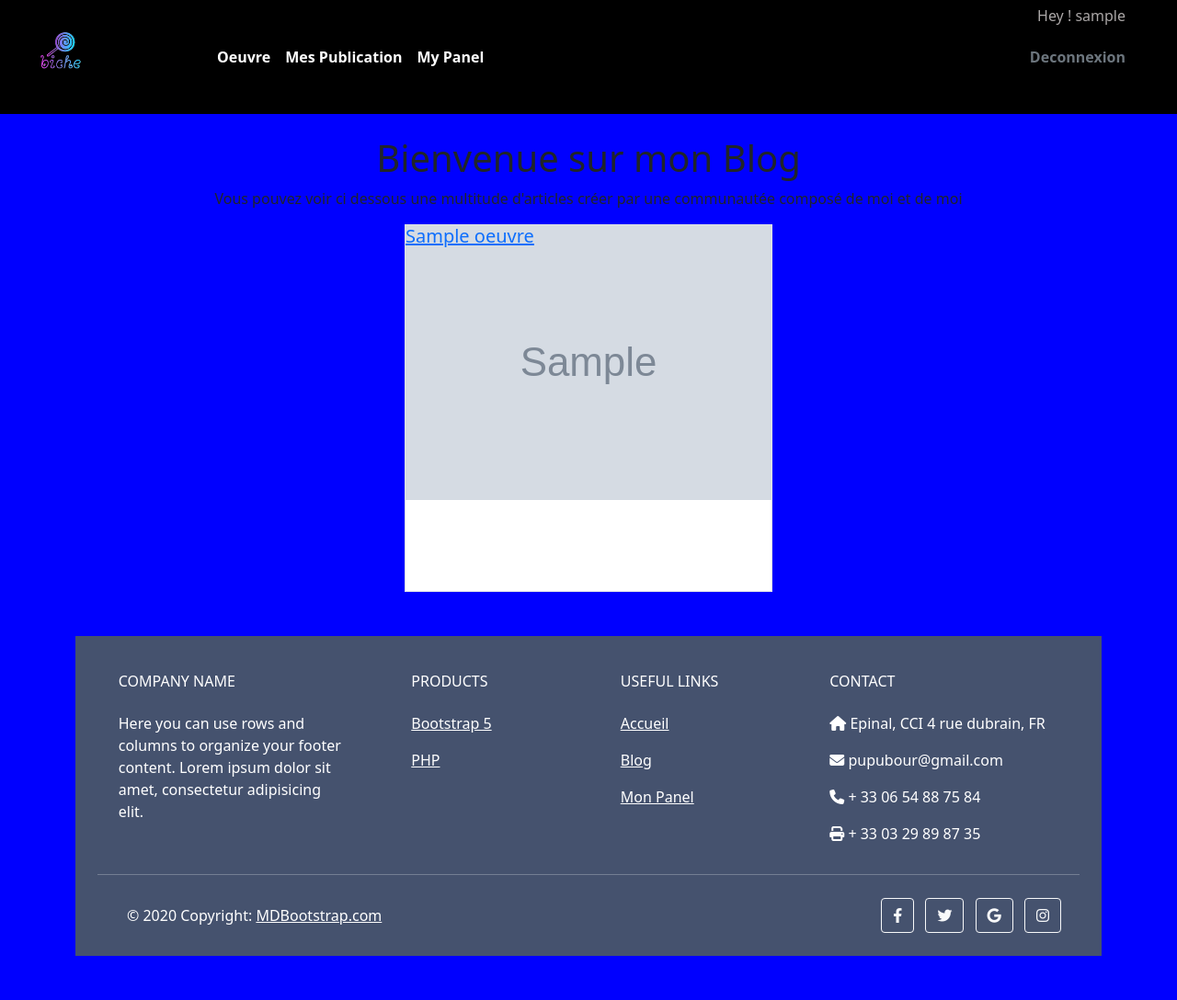
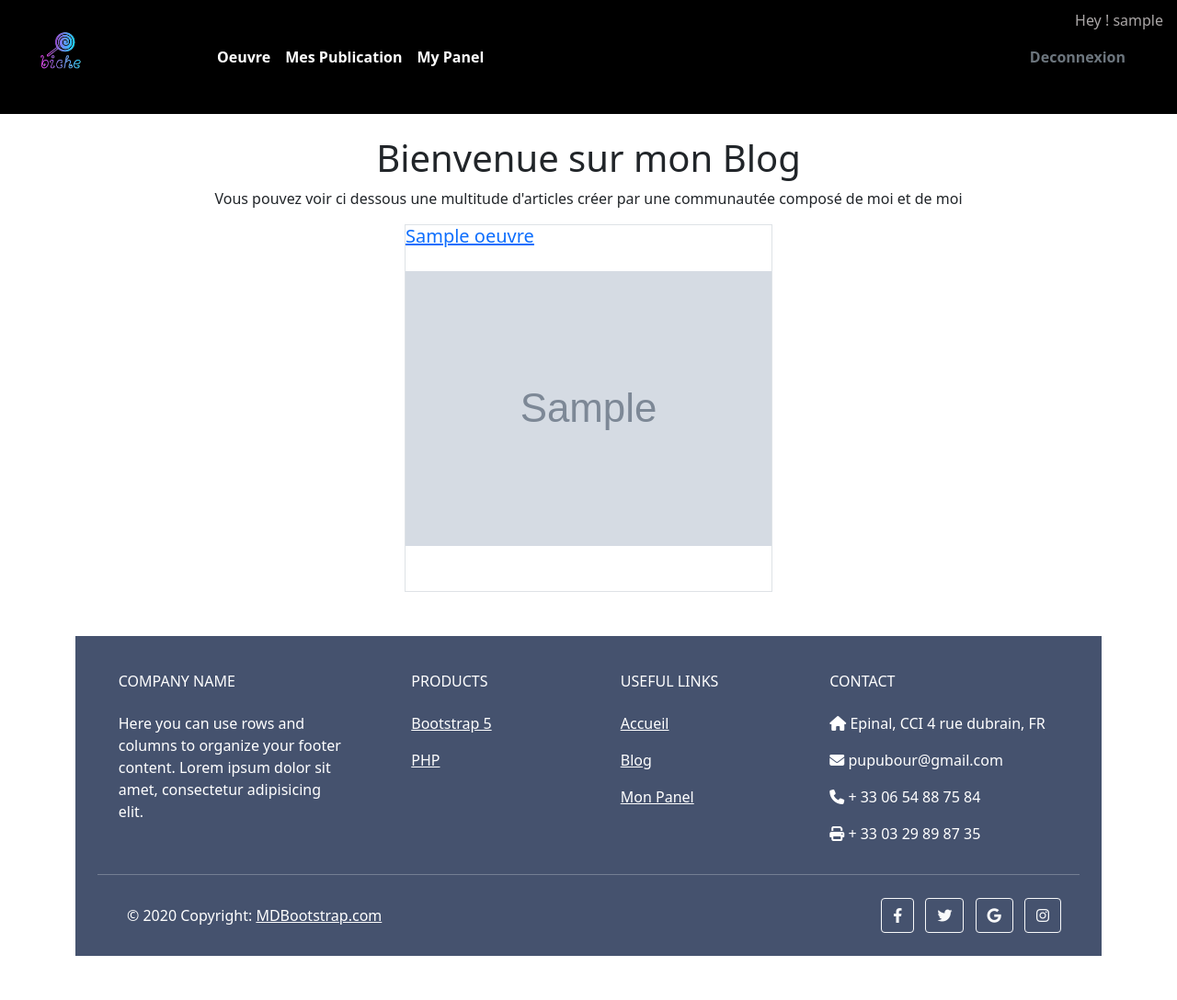
Before and after one commit to lens147/ProjetFinal, a PHP site: page /CCP/vue/test.card.php in a window 1280 px wide. Shown: the whole page at 92% size. Run offline with PHP 8.4, Linux system fonts and the light colour scheme; the visitor is signed in with stand-in values (Sample User, id 1); tables that the repository leaves empty or names only in its code hold one stand-in row (values such as "Sample post"); grey boxes marked "Sample" are stand-in pictures; some libraries are stand-ins or nearby versions.

Commit message:
pourquoi pas

```diff
--- a/assets/CSS/style.css
+++ b/assets/CSS/style.css
@@ -12,11 +12,21 @@
     margin-right: 40px;
 }
 .homepage{
-    background: #F4EDE8;
+    background: #3d3d3d;/* F4EDE8 */
 }
 .nameSpace{
     position: absolute;
-    top: 200px;
-    right: 0px;
-    color: #aba7a7 !important;
+    top: 10px;
+    right: 15px;
+    color: #aba7a7;/* aba7a7 */
 }
+.cardLeny{
+    filter: grayscale(80%);
+}
+.image{
+    background-position: center;
+    background-size: contain;
+    background-repeat: no-repeat;
+    width: 400px;
+    height: 400px;
+}
--- a/traitement/checkLogin.php
+++ b/traitement/checkLogin.php
@@ -8,7 +8,7 @@
 
     $hash = hash('sha1',$password);
 
-    $db = new Crud("mysql:host=localhost;dbname=projetfinal", "root", "");
+    $db = new Crud("mysql:host=localhost;dbname=projetfinal;charset=utf8mb4", "root", "");
 
     $users = $db->getdb();
 
--- a/traitement/comment.php
+++ b/traitement/comment.php
@@ -2,7 +2,7 @@
 
     include_once('./../services/crud.php');
 
-    $db = new Crud("mysql:host=localhost;dbname=projetfinal", "root", "");
+    $db = new Crud("mysql:host=localhost;dbname=projetfinal;charset=utf8mb4", "root", "");
 
     session_start();
 
--- a/traitement/confirmation.php
+++ b/traitement/confirmation.php
@@ -4,7 +4,7 @@
 
     $token_user = htmlspecialchars($_GET['id']);
 
-    $db = new Crud("mysql:host=localhost;dbname=projetfinal", "root", "");
+    $db = new Crud("mysql:host=localhost;dbname=projetfinal;charset=utf8mb4", "root", "");
 
     $users = $db->confirmation($token_user);
 
--- a/traitement/deleteArticle.php
+++ b/traitement/deleteArticle.php
@@ -2,7 +2,7 @@
 
     include_once('./../services/crud.php');
 
-    $db = new Crud("mysql:host=localhost;dbname=projetfinal", "root", "");
+    $db = new Crud("mysql:host=localhost;dbname=projetfinal;charset=utf8mb4", "root", "");
 
     $oeuvre_id = htmlspecialchars($_GET['id']);
 
--- a/traitement/envoiOeuvre.php
+++ b/traitement/envoiOeuvre.php
@@ -2,7 +2,7 @@
 
     include_once('./../services/crud.php');
 
-    $db = new Crud("mysql:host=localhost;dbname=projetfinal", "root", "");
+    $db = new Crud("mysql:host=localhost;dbname=projetfinal;charset=utf8mb4", "root", "");
 
     session_start();
 /*     $user = $db->getdb(); */
--- a/traitement/inscription.php
+++ b/traitement/inscription.php
@@ -37,14 +37,12 @@
     }
 
 
-    $number = rand(2, 99999999999);
-
-    $token = hash('sha1',$number);
+    $token = uniqid('', true);
 
 
     $hash = hash('sha1', $password);
 
-    $db = new Crud("mysql:host=localhost;dbname=projetfinal", "root", "");
+    $db = new Crud("mysql:host=localhost;dbname=projetfinal;charset=utf8mb4", "root", "");
 
     if ($password_good && $email_validator && $pseudo_regex && $password_regex && $lastname_regex && $name_regex){
 
--- a/vue/img.php
+++ b/vue/img.php
@@ -2,7 +2,7 @@
 
     include_once('./services/crud.php');
 
-    $db = new Crud("mysql:host=localhost;dbname=projetfinal", "root", "");
+    $db = new Crud("mysql:host=localhost;dbname=projetfinal;charset=utf8mb4", "root", "");
 
     $user = $db->getdb();
 
--- a/vue/layout/header.php
+++ b/vue/layout/header.php
@@ -9,10 +9,10 @@
 <header>
 
     <nav class="navbar navbar-expand-lg navbar-light bg-black">
+
         <?php
-            if(isset($connect)){echo '<p class="" style="color:#aba7a7; position:absolute; top:5px; right:56px;">Hey ! '.$_SESSION['pseudo'];'</p>';}
-            ?>
-
+            if(isset($connect)){echo '<p class="nameSpace" >Hey ! '.$_SESSION['pseudo'];'</p>';}
+        ?>
 
         <div class="container-fluid">
             <div>
--- a/vue/myPublication.php
+++ b/vue/myPublication.php
@@ -25,8 +25,8 @@
                 <?php  foreach($oeuvres as $oeuvre): ?>
                     <div class="col blog">
                         <div class="p-5">
-                            <div class="card h-100">
-                                <a class="btn btn-dark" href="./update?id=<?php echo $oeuvre['id_oeuvre']; ?>">
+                            <div class="card h-100 border-0 bg-dark shadow">
+                                <a class="btn text-light" href="./update?id=<?php echo $oeuvre['id_oeuvre']; ?>">
                                     <div class="card-body">
                                         <h2 class="card-title text-center text-capitalize"><?php echo $oeuvre['titre']; ?></h2>
                                         <p class="text-muted text-center"><img src="./assets/img/oeuvre/<?php echo $oeuvre['image']; ?>" alt="" width="100%"> </p>
--- a/vue/oeuvre.php
+++ b/vue/oeuvre.php
@@ -26,8 +26,8 @@
                 <?php  foreach($oeuvres as $oeuvre): ?>
                     <div class="col blog">
                         <div class="p-5">
-                            <div class="card h-100">
-                                <a class="btn btn-dark" href="./single?id=<?php echo $oeuvre['id_oeuvre']; ?>">
+                            <div class="card h-100 border-0 bg-dark shadow">
+                                <a class="btn text-light" href="./single?id=<?php echo $oeuvre['id_oeuvre']; ?>">
                                     <div class="card-body">
                                         <h2 class="card-title"><?php echo $oeuvre['titre']; ?></h2>
                                         <p class="card-text"></p>
--- a/vue/test.card.php
+++ b/vue/test.card.php
@@ -8,9 +8,6 @@
     $oeuvres = $db->oeuvre();
 
     /* $base_url = $oeuvre['image']; */
-
-
-    $body_color = "blue";
 
 ?>
 
@@ -25,8 +22,8 @@
         <link href="../assets/CSS/style.css" rel="stylesheet">
             <style type="text/css">
 
-                body { background-color: <?php echo $body_color; ?>; }
                 .image{
+                background-position: center;
                 background-size: contain;
                 background-repeat: no-repeat;
                 width: 400px;
```
Also changed, not shown: vue/accueil.php (+5 -5 lines).
